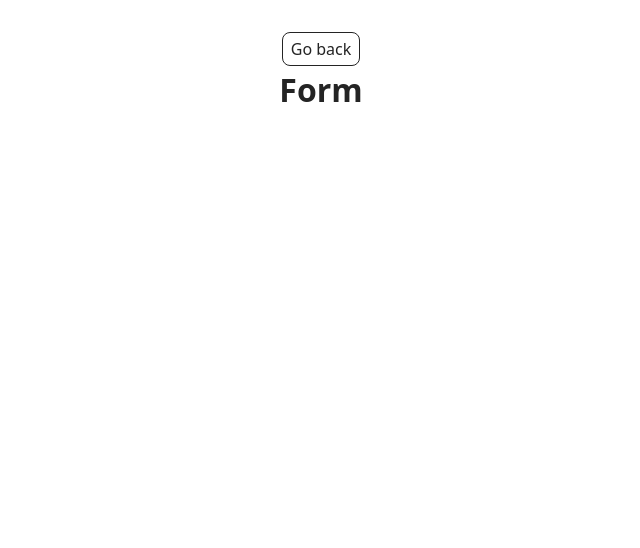
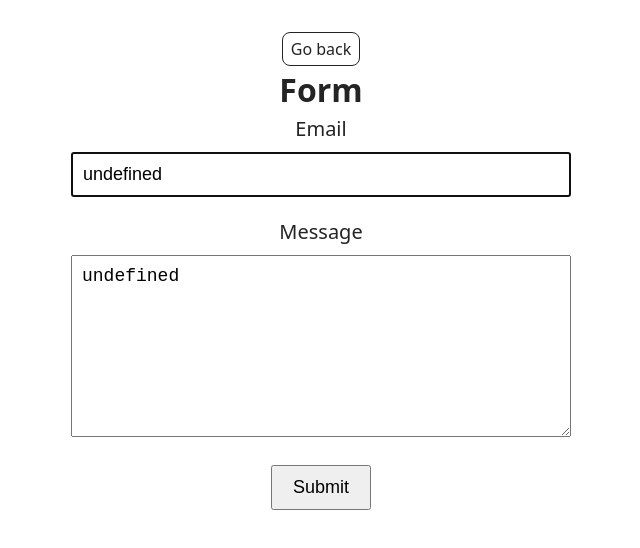
Before and after one commit to yuramashchak/goit-js-hw-09, a website built with Vite: page src/2-form.html in a window 1280 px wide. Shown: the whole page, without its empty margins (319-959 px from the left). Built offline with nearby package versions, Linux system fonts and the light colour scheme.

Commit message:
my ninth js hm

```diff
--- a/src/2-form.html
+++ b/src/2-form.html
@@ -15,6 +15,19 @@
           Form
         </h1>
 
+        <form class="feedback-form" autocomplete="off">
+  <label>
+    Email
+    <input type="email" name="email" autofocus />
+  </label>
+  <label>
+    Message
+    <textarea name="message" rows="8"></textarea>
+  </label>
+  <button type="submit">Submit</button>
+</form>
+
+
       </div>
     </main>
     <script type="module" src="./js/2-form.js"></script>
--- a/src/css/styles.css
+++ b/src/css/styles.css
@@ -38,3 +38,30 @@
   height: auto;
   display: block;
 }
+
+.feedback-form {
+  width: 500px;
+  font-size: 20px;
+  margin-top: 50px;
+  margin: 0 auto;
+}
+
+.feedback-form label {
+  display: block;
+  margin-bottom: 20px;
+}
+
+.feedback-form input,
+.feedback-form textarea {
+  width: 100%;
+  font-size: 18px;
+  padding: 10px;
+  margin-top: 8px;
+  box-sizing: border-box;
+
+}
+
+.feedback-form button {
+  font-size: 18px;
+  padding: 10px 20px;
+}
--- a/src/js/2-form.js
+++ b/src/js/2-form.js
@@ -0,0 +1,46 @@
+const STORAGE_KEY = 'feedback-form-state';
+
+const formData = {
+    email: "",
+    message: ""
+}
+
+const fullForm = document.querySelector('.feedback-form');
+
+const typeForm = fullForm.addEventListener('input', ()=>{
+    formData.email = fullForm.elements.email.value;
+    formData.message = fullForm.elements.message.value;
+
+    saveToLs(STORAGE_KEY, formData);
+
+})
+
+
+
+document.addEventListener('DOMContentLoaded', ()=>{
+    const savedData = loadFromLs(STORAGE_KEY);
+    fullForm.elements.email.value = savedData?.email;
+    fullForm.elements.message.value = savedData?.message;
+})
+
+const submitForm = fullForm.addEventListener('submit', ()=>{
+    if(formData.email === null || formData.message === null){
+
+    }
+})
+
+
+function saveToLs(key, value) {
+    const json = JSON.stringify(value);
+    localStorage.setItem(key, json);
+};
+
+function loadFromLs(key) {
+    const json = localStorage.getItem(key);
+    try {
+        const data = JSON.parse(json);
+         return data;
+    } catch {
+        return json;
+    }
+};
```
Also changed, not shown: src/js/1-gallery.js (+5 -6 lines), src/partials/back-link.html (deleted, +0 -1 lines), src/partials/badges.html (deleted, +0 -36 lines), src/partials/footer.html (deleted, +0 -15 lines).
